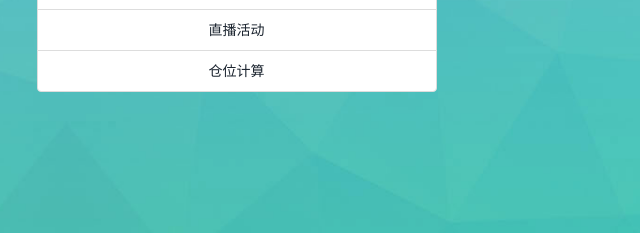
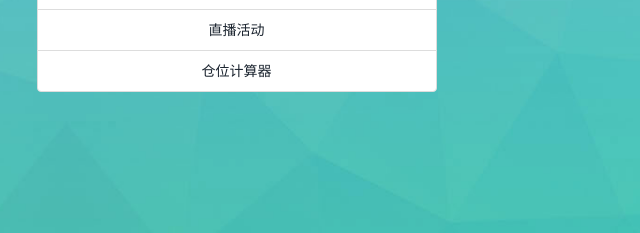
Before and after one commit to borenwu007/charonweb, a plain HTML site: page index.html in a window 1280 px wide. Shown: the part 396-629 px from the top of the page, 574-1214 px from the left. Drawn offline with Linux system fonts and the light colour scheme.

Commit message:
2019-12-21 18:04

```diff
--- a/index.html
+++ b/index.html
@@ -62,7 +62,7 @@ License URL: http://creativecommons.org/licenses/by/3.0/
 					<li class="list-group-item"><a href="http://cbit.vip/charon/" target="_blank">内容精选</a></li>
 					<li class="list-group-item"><a href="https://space.bilibili.com/64370312" target="_blank">直播活动</a></li>
 					<!-- <li class="list-group-item"><a href="https://study.163.com/instructor/1398404939.htm?_trace_c_p_k2_=08c800338ea1483bb6bff65441d15cec" target="_blank">网易云课堂</a></li> -->
-					<li class="list-group-item"><a href="https://tool.cbit.vip/position/v1" target="_blank">仓位计算</a></li>
+					<li class="list-group-item"><a href="http://cbit.vip:8087/position/v1" target="_blank">仓位计算器</a></li>
 				</ul>
 
 			</div>
```
